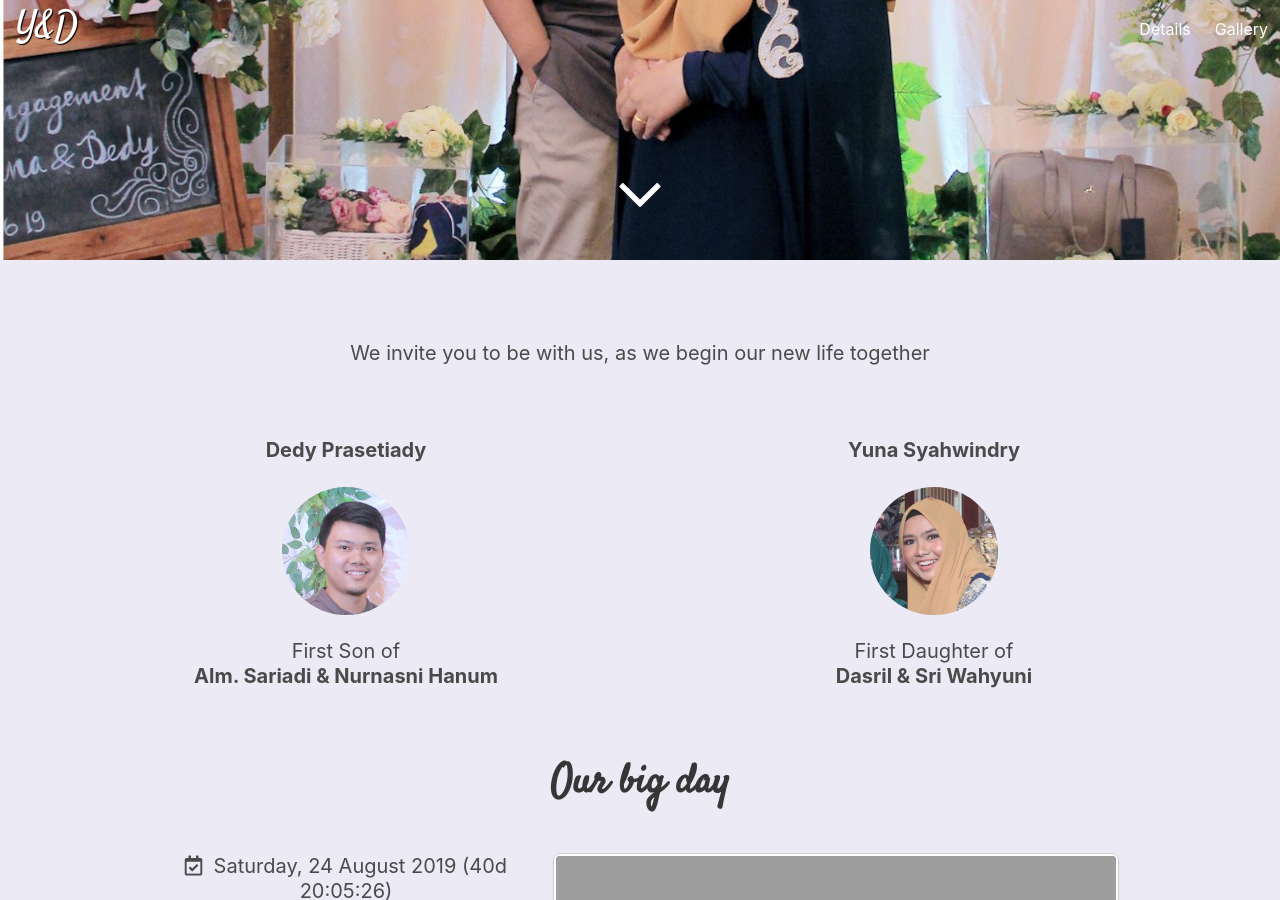
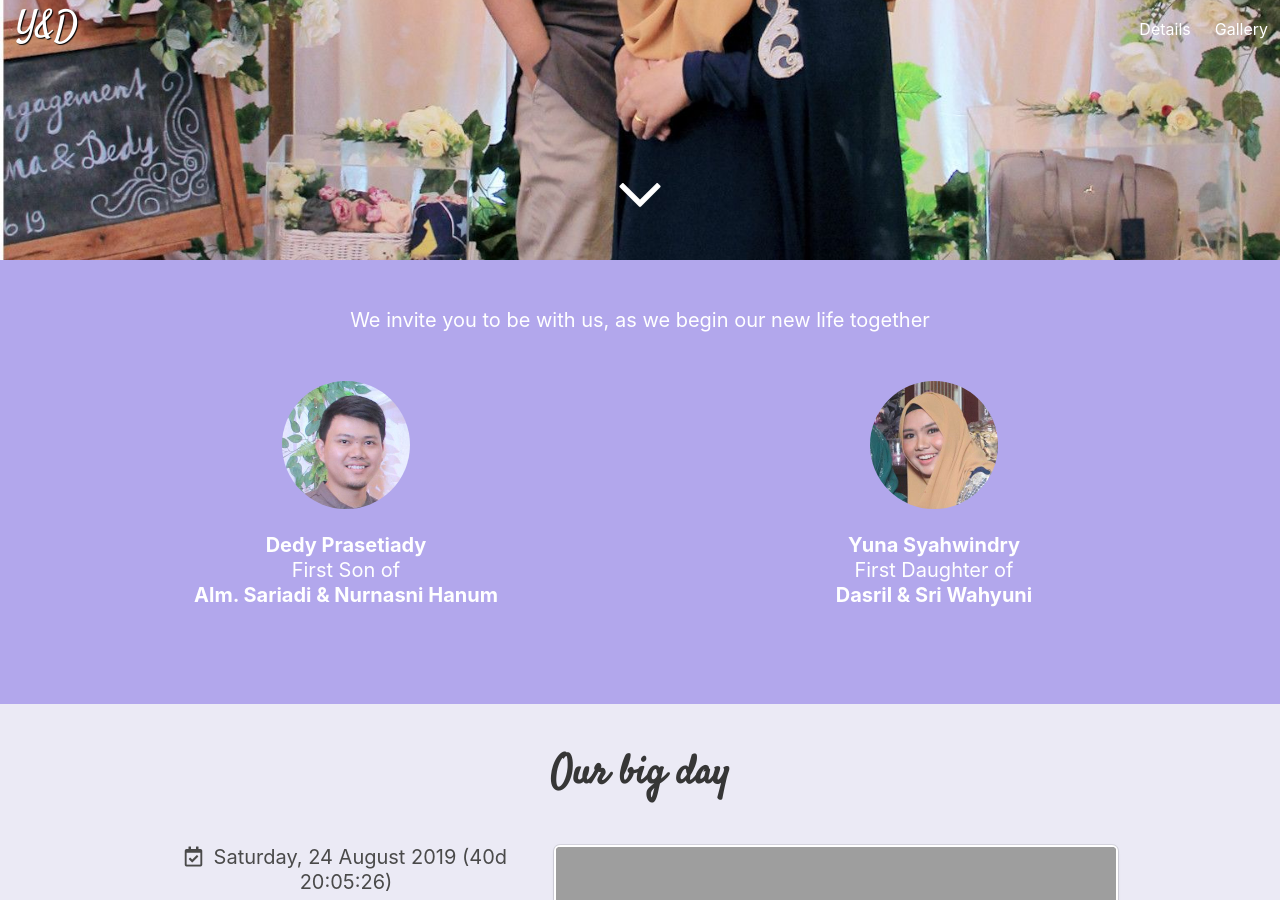
Before and after one commit to prasetiady/wedding, a Jekyll site: the page built from index.md, in a window 1280 px wide and 900 px high, scrolled down 640 px. Built offline with Jekyll 4.4.1, drawn with Linux system fonts in a browser that asks for light colours; nearby versions of some CDN libraries; grey boxes are pictures that could not be loaded.

Commit message:
Create separate section for details

```diff
--- a/_includes/details.html
+++ b/_includes/details.html
@@ -1,60 +1,39 @@
-<section class="hero is-bold is-fullheight" id="details" style="position: relative;">
+<section class="hero is-bold" id="details" style="position: relative;">
 	<div class="hero-body">
 		<div class="container has-text-centered">
 			{%- if page.guest -%}
 			<br>
-			<div class="title is-size-2 wedding-font-cursive">
+			<div class="title is-size-2 wedding-font-cursive has-text-white">
 				{{ page.guest }},
 			</div>
 			{%- endif -%}
-			<p class="subtitle">We invite you to be with us, as we begin our new life together</p>
-			<br>
+			<p class="subtitle has-text-white">We invite you to be with us, as we begin our new life together</p>
 			<br>
 
 			<div class="columns is-centered">
 				<div class="column is-6">
-					<p class="subtitle"><b>Dedy Prasetiady</b></p>
 					<figure class="image is-128x128 is-margin-auto">
 						<img class="is-rounded" src="/assets/img/dedy.jpg">
 					</figure>
 					<br>
-					<p class="subtitle">First Son of <br> <b>Alm. Sariadi & Nurnasni Hanum</b></p>
+					<p class="subtitle has-text-white">
+						<b>Dedy Prasetiady</b>
+						<br>First Son of
+						<br><b>Alm. Sariadi & Nurnasni Hanum</b>
+					</p>
 					<br>
 				</div>
 				<div class="column is-6">
-					<p class="subtitle"><b>Yuna Syahwindry</b></p>
 					<figure class="image is-128x128 is-margin-auto">
 						<img class="is-rounded" src="/assets/img/yuna.jpg">
 					</figure>
 					<br>
-					<p class="subtitle">First Daughter of <br> <b>Dasril & Sri Wahyuni</b></p>
+					<p class="subtitle has-text-white">
+						<b>Yuna Syahwindry</b>
+						<br>First Daughter of
+						<br><b>Dasril & Sri Wahyuni</b>
+					</p>
 					<br>
-				</div>
-			</div>
-			<div class="title is-size-2 wedding-font-cursive">
-				Our big day
-			</div>
-			<br>
-			<div class="columns is-centered">
-				<div class="column is-4">
-					<p class="subtitle">
-						<i class="far fa-calendar-check"></i>&nbsp;
-						Saturday, 24 August 2019 <span class="countdown" style="display: none;"></span>
-						<br>
-						<br>
-						<i class="fas fa-map-marked-alt"></i>&nbsp;
-						Jambur Sada Karya, Lembah Katisan
-						<br>Berastagi, Sumatra Utara
-						<br>
-						<br>
-						<i class="far fa-clock"></i>&nbsp;
-						Akad: 09.00 s.d. 11.00 WIB
-						<br>Resepsi: 11.00 WIB s.d. Selesai
-					</p>
-				</div>
-				<div class="column is-6">
-					<iframe src="https://www.google.com/maps/embed?pb=!1m18!1m12!1m3!1d3983.602126430665!2d98.51281045031192!3d3.1987459537263927!2m3!1f0!2f0!3f0!3m2!1i1024!2i768!4f13.1!3m3!1m2!1s0x303102e8dce25937%3A0x8450edcfb7e3acac!2sJambur+Sada+Karya!5e0!3m2!1sen!2sid!4v1559618547614!5m2!1sen!2sid"
-					 class="box" frameborder="0" style="border:0; height: 100%; width: 100%; padding: 0.1rem;" allowfullscreen></iframe>
 				</div>
 			</div>
 		</div>
--- /dev/null
+++ b/_includes/details2.html
@@ -0,0 +1,32 @@
+<section class="hero is-bold" id="details2" style="position: relative;">
+	<div class="hero-body">
+		<div class="container has-text-centered">
+			<div class="title is-size-2 wedding-font-cursive">
+				Our big day
+			</div>
+			<br>
+			<div class="columns is-centered">
+				<div class="column is-4">
+					<p class="subtitle">
+						<i class="far fa-calendar-check"></i>&nbsp;
+						Saturday, 24 August 2019 <span class="countdown" style="display: none;"></span>
+						<br>
+						<br>
+						<i class="fas fa-map-marked-alt"></i>&nbsp;
+						Jambur Sada Karya, Lembah Katisan
+						<br>Berastagi, Sumatra Utara
+						<br>
+						<br>
+						<i class="far fa-clock"></i>&nbsp;
+						Akad: 09.00 s.d. 11.00 WIB
+						<br>Resepsi: 11.00 WIB s.d. Selesai
+					</p>
+				</div>
+				<div class="column is-6">
+					<iframe src="https://www.google.com/maps/embed?pb=!1m18!1m12!1m3!1d3983.602126430665!2d98.51281045031192!3d3.1987459537263927!2m3!1f0!2f0!3f0!3m2!1i1024!2i768!4f13.1!3m3!1m2!1s0x303102e8dce25937%3A0x8450edcfb7e3acac!2sJambur+Sada+Karya!5e0!3m2!1sen!2sid!4v1559618547614!5m2!1sen!2sid"
+					 class="box" frameborder="0" style="border:0; height: 100%; width: 100%; padding: 0.1rem;" allowfullscreen></iframe>
+				</div>
+			</div>
+		</div>
+	</div>
+</section>
--- a/_layouts/index.html
+++ b/_layouts/index.html
@@ -6,6 +6,7 @@
 	{% include navbar.html %}
 	{% include welcome.html %}
 	{% include details.html %}
+	{% include details2.html %}
 	{% include gallery.html %}
 	{% include footer.html %}
 	{% include icons.html %}
--- a/_sass/sections/_all.sass
+++ b/_sass/sections/_all.sass
@@ -3,4 +3,5 @@
 @import "footer.scss"
 @import "welcome.scss"
 @import "details.scss"
+@import "details2.scss"
 @import "gallery.scss"
--- a/_sass/sections/details.scss
+++ b/_sass/sections/details.scss
@@ -1,3 +1,3 @@
 #details {
-	background-color: #ebeaf5;
+	background-color: #b2a7ec;
 }
--- /dev/null
+++ b/_sass/sections/details2.scss
@@ -0,0 +1,3 @@
+#details2 {
+	background-color: #ebeaf5;
+}
```
